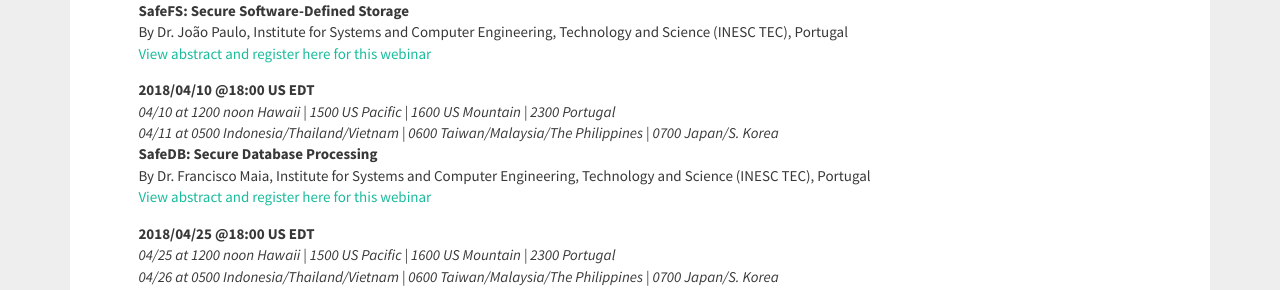
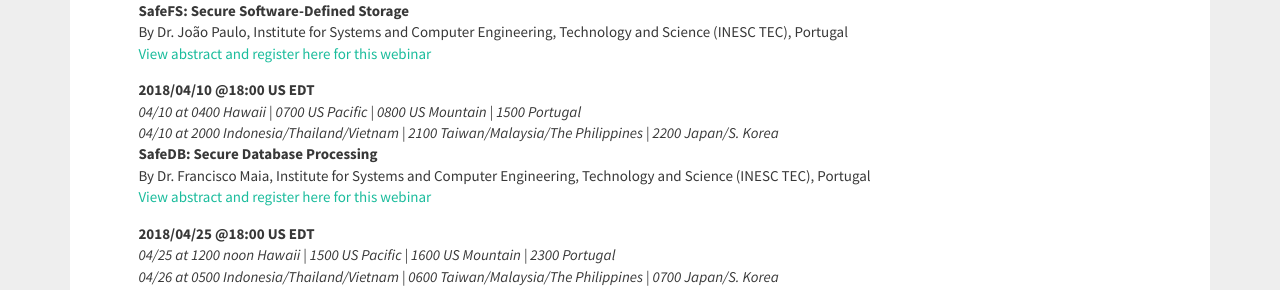
Before and after one commit to hmchou56/centra8, a Jekyll site: the page built from spring2018webinars.md, in a window 1280 px wide. Shown: the part 1615-1905 px from the top of the page. Built offline with Jekyll 4.4.1, drawn with Linux system fonts in a browser that asks for light colours; nearby versions of some CDN libraries.

Commit message:
updated 4/10 talk schedule

```diff
--- a/spring2018webinars.md
+++ b/spring2018webinars.md
@@ -70,8 +70,8 @@
 [View abstract and register here for this webinar](https://goo.gl/zWR9g7)
 
 **2018/04/10 @18:00 US EDT**
-*04/10 at 1200 noon Hawaii | 1500 US Pacific | 1600 US Mountain | 2300 Portugal*
-*04/11 at 0500 Indonesia/Thailand/Vietnam | 0600 Taiwan/Malaysia/The Philippines | 0700 Japan/S. Korea*
+*04/10 at 0400 Hawaii | 0700 US Pacific | 0800 US Mountain | 1500 Portugal*
+*04/10 at 2000 Indonesia/Thailand/Vietnam | 2100 Taiwan/Malaysia/The Philippines | 2200 Japan/S. Korea*
 **SafeDB: Secure Database Processing**
 By Dr. Francisco Maia, Institute for Systems and Computer Engineering, Technology and Science (INESC TEC), Portugal
 [View abstract and register here for this webinar](https://goo.gl/kM68SF)
```
